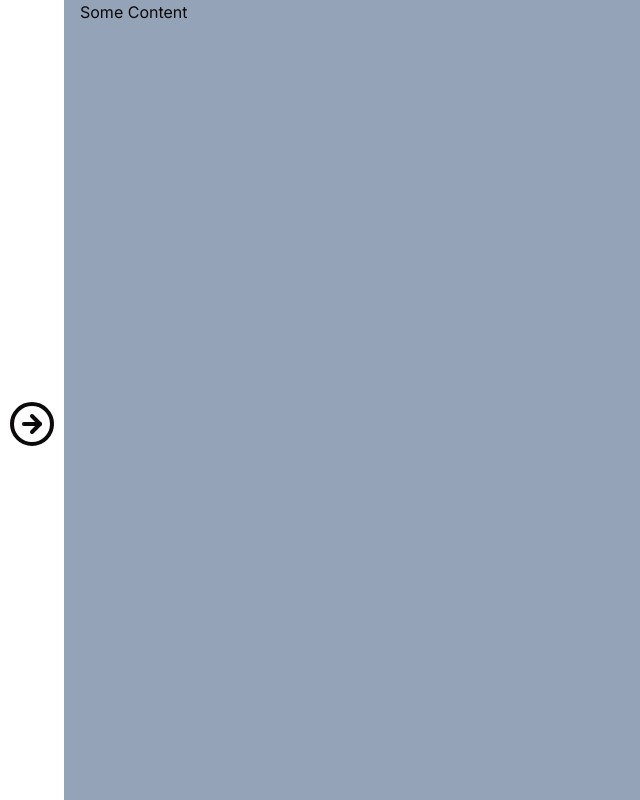
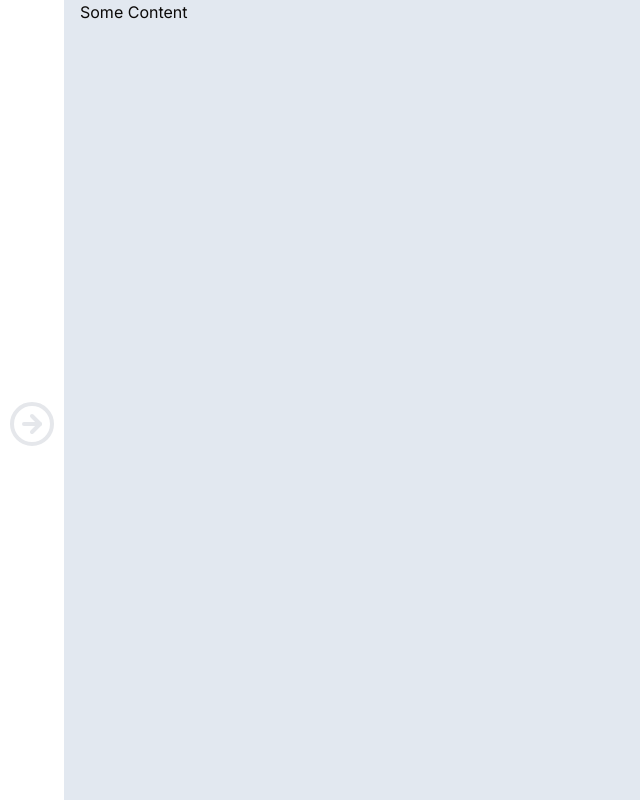
Before and after one commit to Arisablad/corp-connect, a Next.js app: page /dashboard in a window 1280 px wide. Shown: the whole page, without its empty margins (0-640 px from the left). Built offline with nearby package versions, Linux system fonts and the light colour scheme.

Commit message:
styles: fix styles

```diff
--- a/src/app/(dashboard)/dashboard/page.tsx
+++ b/src/app/(dashboard)/dashboard/page.tsx
@@ -1,5 +1,5 @@
 const DashboardHomePage = () => {
-  return <div className="w-full h-screen bg-slate-400 px-4">Some Content</div>;
+  return <div className="w-full h-screen bg-slate-200 px-4">Some Content</div>;
 };
 
 export default DashboardHomePage;
--- a/src/components/dashboard/sidebar/DashboardSidebar.tsx
+++ b/src/components/dashboard/sidebar/DashboardSidebar.tsx
@@ -18,7 +18,7 @@ const DashboardSidebar = () => {
   const [showSidebar, setShowSidebar] = useState(false);
 
   return (
-    <nav className="min-h-screen min-w-min">
+    <nav className="min-h-screen min-w-min text-gray-200">
       {!showSidebar && (
         <ArrowRightCircle
           className="w-12 h-12 hover:text-gray-300 transition duration-300 absolute top-0 left-0 cursor-pointer md:top-1/2 md:left-2"
@@ -47,7 +47,7 @@ const DashboardSidebar = () => {
           <div key={link.href}>
             <Link
               href={link.href}
-              className="w-full p-4 flex gap-4 justify-center items-center rounded-sm transition duration-300 hover:bg-yellow-100"
+              className="w-full p-4 flex gap-4 justify-center items-center rounded-sm transition duration-300 hover:bg-slate-300/60 hover:text-black"
             >
               {link.icon}
               {link.name}
```
